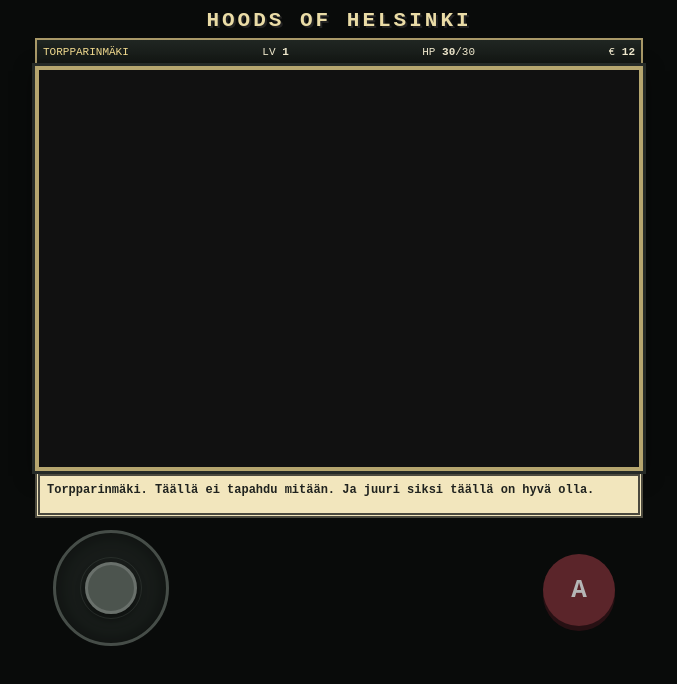
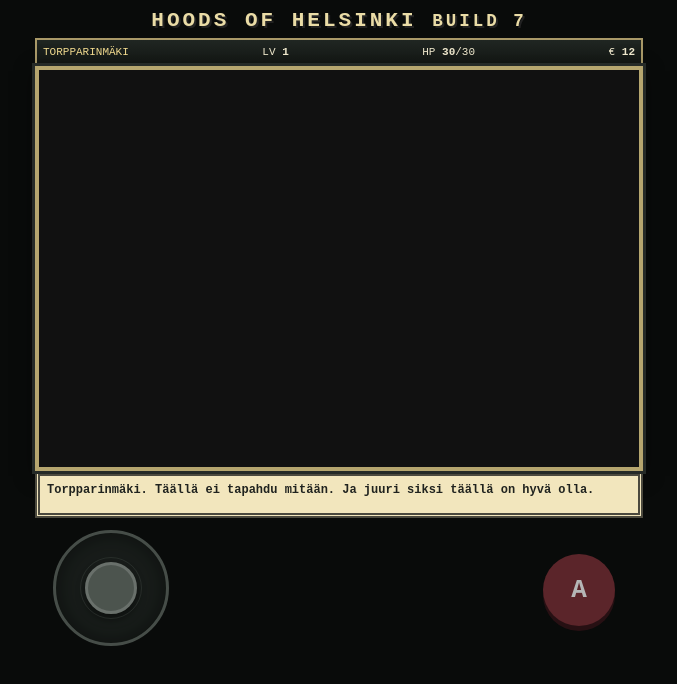
Before and after one commit to kasimirlindholm-stack/Hoods-of-Helsinki, a plain HTML site: page index.html in a window 1280 px wide. Shown: the whole page, without its empty margins (301-978 px from the left). Drawn offline with Linux system fonts and the light colour scheme.

Commit message:
Force Build 7 assets and expose build number

```diff
--- a/index.html
+++ b/index.html
@@ -1 +1 @@
-<!doctype html><html lang="fi"><head><meta charset="utf-8"><meta name="viewport" content="width=device-width,initial-scale=1,user-scalable=no,viewport-fit=cover"><meta name="theme-color" content="#171a18"><meta name="mobile-web-app-capable" content="yes"><title>Hoods of Helsinki</title><link rel="manifest" href="manifest.webmanifest"><link rel="icon" href="icon.svg"><link rel="stylesheet" href="style.css"></head><body><main><header><h1>HOODS OF HELSINKI</h1><div id="hud"><span id="place">TORPPARINMÄKI</span><span>LV <b id="lvl">1</b></span><span>HP <b id="hp">30</b>/30</span><span>€ <b id="cash">12</b></span></div></header><canvas id="game" width="480" height="320"></canvas><div id="message">Torpparinmäki. Täällä ei tapahdu mitään. Ja juuri siksi täällä on hyvä olla.</div><div class="mobile-ui"><div id="joy"><div id="stick"></div></div><button id="act">A</button></div><div id="battle" class="hidden"><div class="panel"><h2 id="enemyName"></h2><div id="enemyArt"></div><p>HP <span id="enemyHp"></span></p><div class="actions"><button id="attack">HYÖKKÄÄ</button><button id="talk">PUHU</button><button id="run">PAKENE</button></div><p id="battleLog"></p></div></div></main><script src="game.js"></script><script>if('serviceWorker' in navigator){addEventListener('load',()=>navigator.serviceWorker.register('./sw.js'))}</script></body></html>
+<!doctype html><html lang="fi"><head><meta charset="utf-8"><meta name="viewport" content="width=device-width,initial-scale=1,user-scalable=no,viewport-fit=cover"><meta name="theme-color" content="#171a18"><meta name="mobile-web-app-capable" content="yes"><title>Hoods of Helsinki</title><link rel="manifest" href="manifest.webmanifest"><link rel="icon" href="icon.svg"><link rel="stylesheet" href="style.css?v=7"></head><body><main><header><h1>HOODS OF HELSINKI <small>BUILD 7</small></h1><div id="hud"><span id="place">TORPPARINMÄKI</span><span>LV <b id="lvl">1</b></span><span>HP <b id="hp">30</b>/30</span><span>€ <b id="cash">12</b></span></div></header><canvas id="game" width="480" height="320"></canvas><div id="message">Torpparinmäki. Täällä ei tapahdu mitään. Ja juuri siksi täällä on hyvä olla.</div><div class="mobile-ui"><div id="joy"><div id="stick"></div></div><button id="act">A</button></div><div id="battle" class="hidden"><div class="panel"><h2 id="enemyName"></h2><div id="enemyArt"></div><p>HP <span id="enemyHp"></span></p><div class="actions"><button id="attack">HYÖKKÄÄ</button><button id="talk">PUHU</button><button id="run">PAKENE</button></div><p id="battleLog"></p></div></div></main><script src="game.js?v=7"></script><script>if('serviceWorker' in navigator){addEventListener('load',()=>navigator.serviceWorker.register('./sw.js?v=7',{updateViaCache:'none'}).then(r=>r.update()))}</script></body></html>
```
